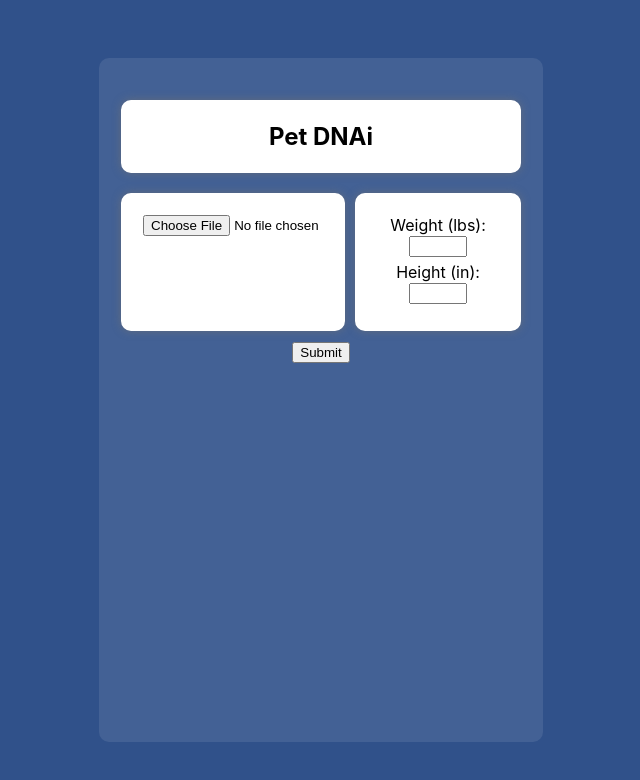
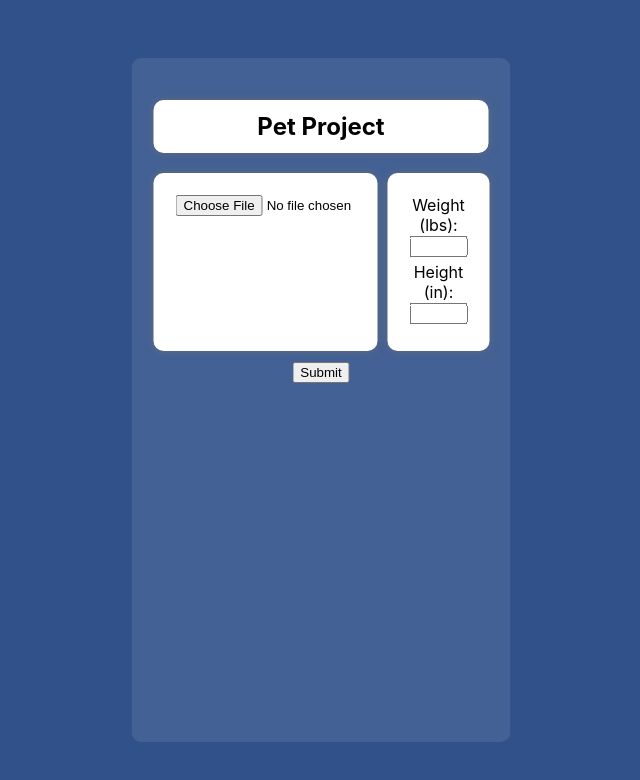
Before and after one commit to Oscar6/genai-petdnai, a React (Create React App) app: page / in a window 1280 px wide. Shown: the top 780 px of the page, without its empty margins (319-959 px from the left). Built offline with nearby package versions, Linux system fonts and the light colour scheme; the HTML template or start-up script is replaced by a standard one.

Commit message:
styling and loading state changes

```diff
--- a/src/App.css
+++ b/src/App.css
@@ -24,14 +24,14 @@ body {
   left: 50%;
   transform: translate(-50%, -50%);
   width: 100%;
-  max-width: 400px;
+  max-width: 335px;
   height: 80vh;
   overflow-y: auto;
 }
 
 .resultHeader {
   border: 2px solid;
-  padding: 20px;
+  padding: 10px;
   background-color: white;
   border-color: white;
   border-radius: 10px;
--- a/src/App.js
+++ b/src/App.js
@@ -6,6 +6,7 @@ const App = () => {
   const [responseText, setResponseText] = useState('');
   const [uploadedImage, setUploadedImage] = useState(null);
   const [isSubmitting, setIsSubmitting] = useState(false);
+  const [isLoading, setIsLoading] = useState(false);
   const [weight, setWeight] = useState('');
   const [height, setHeight] = useState('');
 
@@ -25,6 +26,7 @@ const App = () => {
   const fetchData = async () => {
     try {
       setIsSubmitting(true);
+      setIsLoading(true);
 
       // Convert the uploaded image to base64
       const base64EncodedImage = uploadedImage.split(',')[1];
@@ -36,12 +38,12 @@ const App = () => {
 
       // Prepare prompt and image data
       const prompt = `Identify the dog breed by the image, weight: ${weight} lbs, height: ${height} inches, provided and return a summary of the dog breed provided that is four sentences long.
-        Also, below the summary return the sentence "Here are four matching dog breeds:" followed by a numbered list of four dog breeds that match it. Provide an evenly distributed match percentage for each dog.
+        Also, below the summary return the sentence "Here are four possible matching dog breeds:" followed by a numbered list of four different dog breeds that match it. Do not include the indentified breed in the list. Provide an evenly distributed percentage for each dog so that total for the four listed breeds equals 100%.
           Ex:
-            1. Dog breed A(70%)
-            2. Dog Breed B(20%)
-            3. Dog Breed C(5%)
-            4. Dog Breed D(5%)
+            1. Dog breed A(X%)
+            2. Dog Breed B(X%)
+            3. Dog Breed C(X%)
+            4. Dog Breed D(X%)
 
         If the image provided does not match a dog, return only the following statement "Please only upload images of your pup."`;
 
@@ -63,16 +65,18 @@ const App = () => {
 
       // Update state with parsed results
       setResponseText(responseText);
-      setIsSubmitting(false); // Reset submit state
     } catch (error) {
       console.error('Error fetching data:', error);
-      setIsSubmitting(false); // Reset submit state in case of error
+      setIsSubmitting(false);
+    } finally {
+      setIsLoading(false); // Hide the "Loading..." message after the request completes
     }
   };
 
   return (
     <div className='result'>
-      <h2 className='resultHeader'>Pet DNAi</h2>
+      <h2 className='resultHeader'>Pet Project</h2>
+      {!isSubmitting && (
         <div className='assets'>
           <input className='imgUpload' type="file" accept="image/*" onChange={handleImageUpload} />
           <div className='sizeInputs'>
@@ -86,6 +90,7 @@ const App = () => {
             </label>
           </div>
         </div>
+      )}
 
       {!isSubmitting && (
         <button onClick={fetchData} disabled={isSubmitting}>
@@ -105,7 +110,7 @@ const App = () => {
         </div>
       )}
 
-      {isSubmitting && <p>Loading...</p>}
+      {isLoading && <p>Loading...</p>}
 
       {responseText.length > 0 && (
         <div className='responseText'>
@@ -116,6 +121,7 @@ const App = () => {
 
               {/* Check if paragraph starts with specific text and render list */}
               {paragraph.startsWith('Here are four') && (
+                <div>
                   <ul className="breed-list">
                     {/* Split the paragraph into individual breed items */}
                     {paragraph
@@ -130,6 +136,7 @@ const App = () => {
                         );
                       })}
                   </ul>
+                </div>
               )}
             </div>
           ))}
```
Lines whose indentation alone changed are shown as unchanged.
